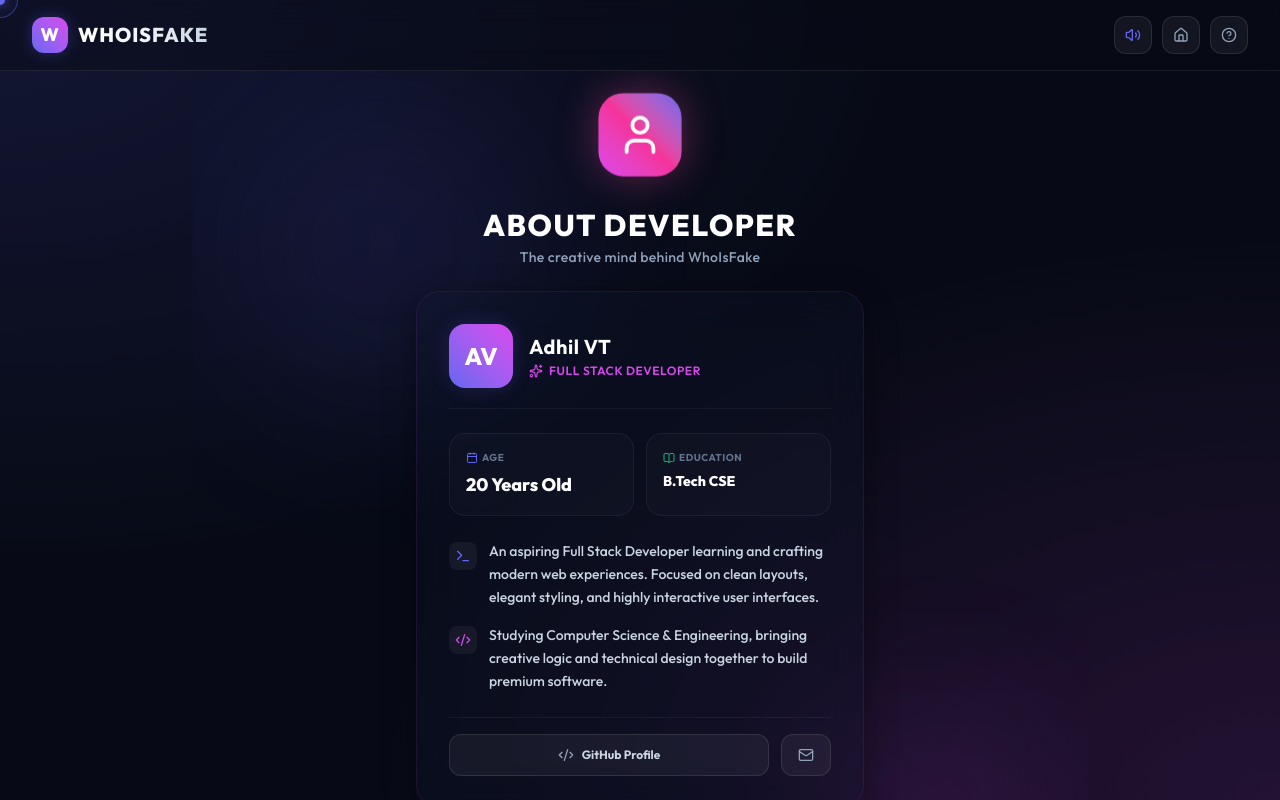
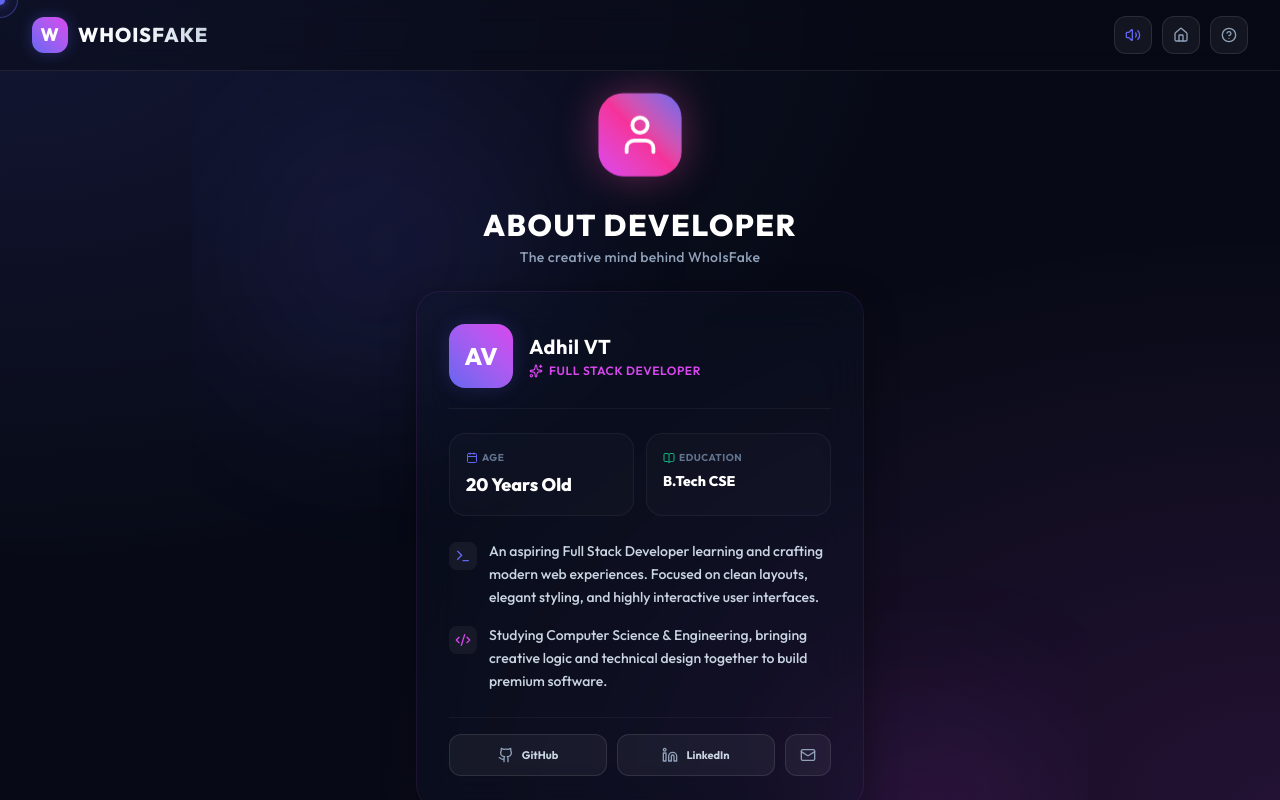
Before and after one commit to adhil-vt/imposter-game, a React (Vite) app: page / in a window 1280 px wide. Both pictures are taken after a click on the button 1229 px from the left and 35 px from the top of the page. Shown: the top 800 px of the page. Built offline with nearby package versions, Linux system fonts and the light colour scheme.

Commit message:
feat: add inline SVG GitHub and LinkedIn social buttons to AboutPage

```diff
--- a/src/pages/AboutPage.tsx
+++ b/src/pages/AboutPage.tsx
@@ -104,20 +104,53 @@
           </div>
 
           {/* Socials / Links */}
-          <div className="flex items-center gap-3 pt-4 border-t border-white/5">
+          <div className="flex items-center gap-2.5 pt-4 border-t border-white/5">
             <a
               href="https://github.com/adhil-vt"
               target="_blank"
               rel="noopener noreferrer"
-              className="flex-1 py-3 px-4 rounded-xl bg-white/5 border border-white/10 hover:bg-white/10 text-slate-300 hover:text-white flex items-center justify-center gap-2 transition-all duration-300 group"
+              className="flex-1 py-3 px-3.5 rounded-xl bg-white/5 border border-white/10 hover:bg-white/10 text-slate-300 hover:text-white flex items-center justify-center gap-2 transition-all duration-300 group"
             >
-              <Code2 className="w-4 h-4 text-slate-400 group-hover:text-white transition-colors" />
-              <span className="text-xs font-bold">GitHub Profile</span>
+              <svg
+                viewBox="0 0 24 24"
+                fill="none"
+                stroke="currentColor"
+                strokeWidth="2"
+                strokeLinecap="round"
+                strokeLinejoin="round"
+                className="w-4 h-4 text-slate-400 group-hover:text-white transition-colors"
+              >
+                <path d="M15 22v-4a4.8 4.8 0 0 0-1-3.5c3 0 6-2 6-5.5.08-1.25-.27-2.48-1-3.5.28-1.15.28-2.35 0-3.5 0 0-1 0-3 1.5-2.64-.5-5.36-.5-8 0C6 2 5 2 5 2c-.3 1.15-.3 2.35 0 3.5A5.403 5.403 0 0 0 4 9c0 3.5 3 5.5 6 5.5-.39.49-.68 1.05-.85 1.65-.17.6-.22 1.23-.15 1.85v4" />
+                <path d="M9 18c-4.51 2-5-2-7-2" />
+              </svg>
+              <span className="text-[11px] font-bold">GitHub</span>
+            </a>
+
+            <a
+              href="https://www.linkedin.com/in/adhil-v-t-81588b337/"
+              target="_blank"
+              rel="noopener noreferrer"
+              className="flex-1 py-3 px-3.5 rounded-xl bg-white/5 border border-white/10 hover:bg-white/10 text-slate-300 hover:text-white flex items-center justify-center gap-2 transition-all duration-300 group"
+            >
+              <svg
+                viewBox="0 0 24 24"
+                fill="none"
+                stroke="currentColor"
+                strokeWidth="2"
+                strokeLinecap="round"
+                strokeLinejoin="round"
+                className="w-4 h-4 text-slate-400 group-hover:text-white transition-colors"
+              >
+                <path d="M16 8a6 6 0 0 1 6 6v7h-4v-7a2 2 0 0 0-2-2 2 2 0 0 0-2 2v7h-4v-7a6 6 0 0 1 6-6z" />
+                <rect width="4" height="12" x="2" y="9" />
+                <circle cx="4" cy="4" r="2" />
+              </svg>
+              <span className="text-[11px] font-bold">LinkedIn</span>
             </a>
 
             <a
               href="mailto:adhilvt@example.com"
-              className="py-3 px-4 rounded-xl bg-white/5 border border-white/10 hover:bg-white/10 text-slate-300 hover:text-white flex items-center justify-center transition-all duration-300 group"
+              className="py-3 px-3.5 rounded-xl bg-white/5 border border-white/10 hover:bg-white/10 text-slate-300 hover:text-white flex items-center justify-center transition-all duration-300 group"
               title="Send Email"
             >
               <Mail className="w-4 h-4 text-slate-400 group-hover:text-white transition-colors" />
```
